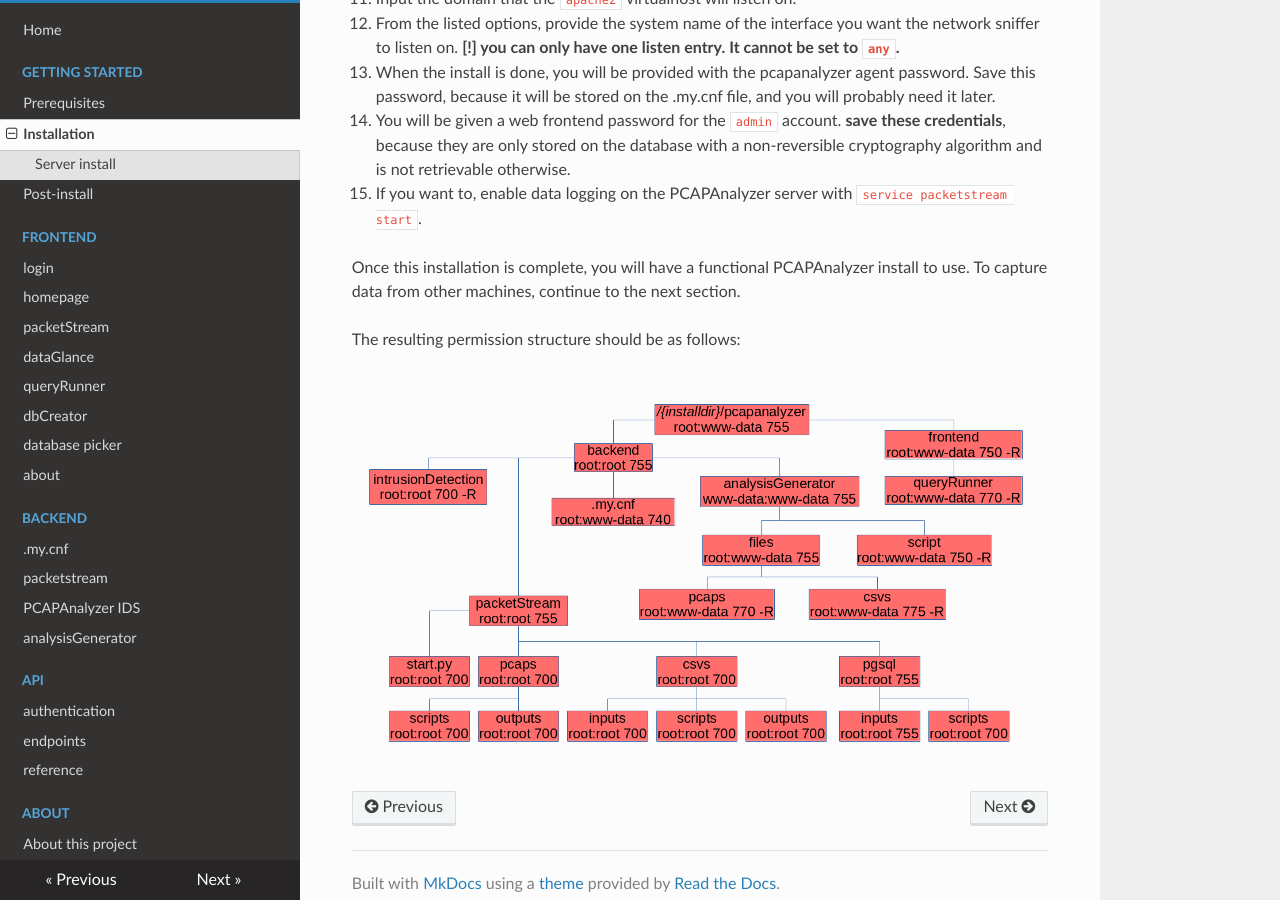
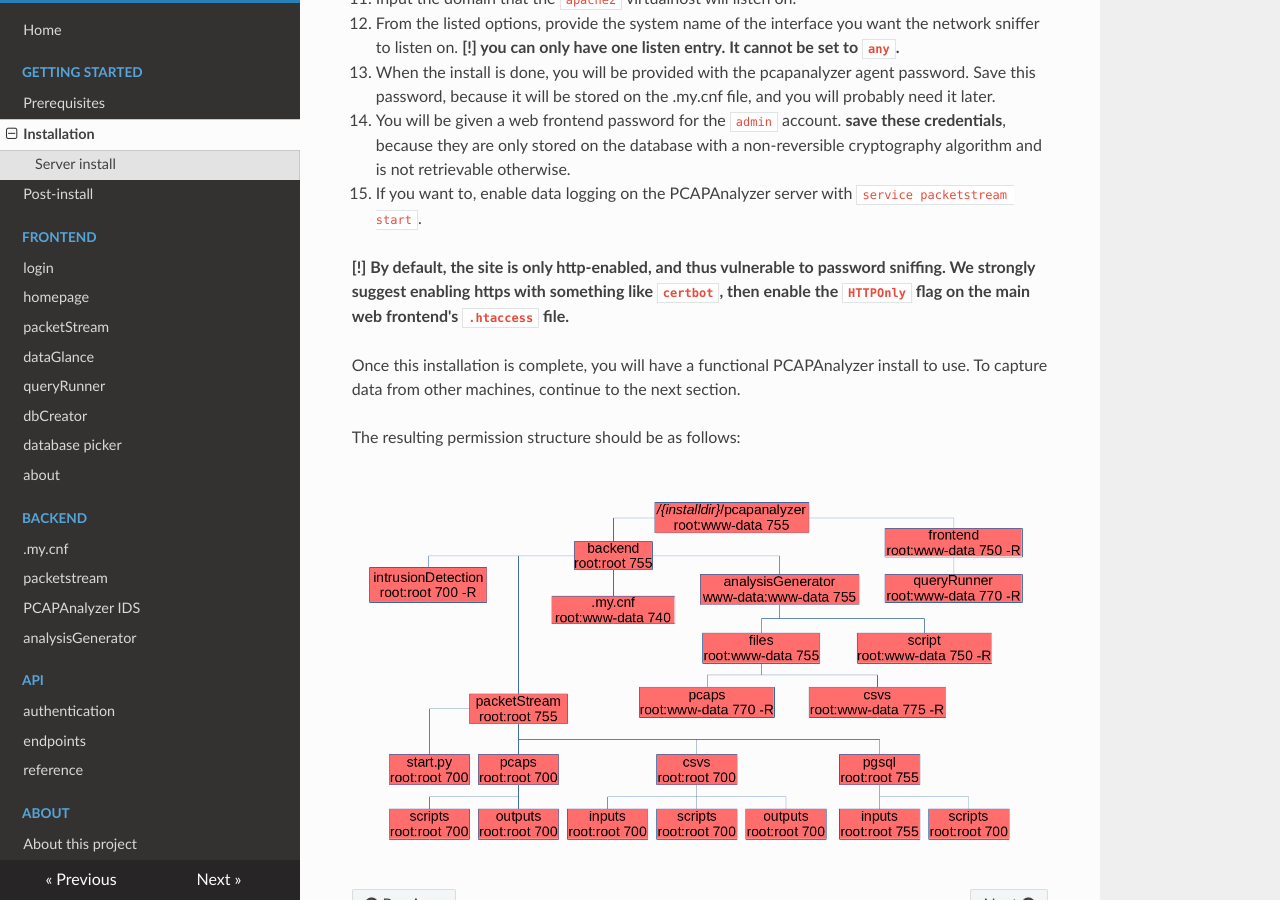
Before and after one commit to ivanol55/pcapanalyzer-docs, an MkDocs documentation site: the page built from docs/getting-started/installation/index.md, in a window 1280 px wide and 900 px high, scrolled down 670 px. Built offline with MkDocs 1.6.1, drawn with Linux system fonts in a browser that asks for light colours; nearby versions of some CDN libraries.

Commit message:
recommendation update

```diff
--- a/docs/getting-started/installation/index.md
+++ b/docs/getting-started/installation/index.md
@@ -22,6 +22,8 @@ To install the server environment:
 14. You will be given a web frontend password for the `admin` account. **save these credentials**, because they are only stored on the database with a non-reversible cryptography algorithm and is not retrievable otherwise.
 15. If you want to, enable data logging on the PCAPAnalyzer server with `service packetstream start`.
 
+**[!] By default, the site is only http-enabled, and thus vulnerable to password sniffing. We strongly suggest enabling https with something like `certbot`, then enable the `HTTPOnly` flag on the main web frontend's `.htaccess` file.**
+
 Once this installation is complete, you will have a functional PCAPAnalyzer install to use. To capture data from other machines, continue to the next section.
 
 The resulting permission structure should be as follows:
```
